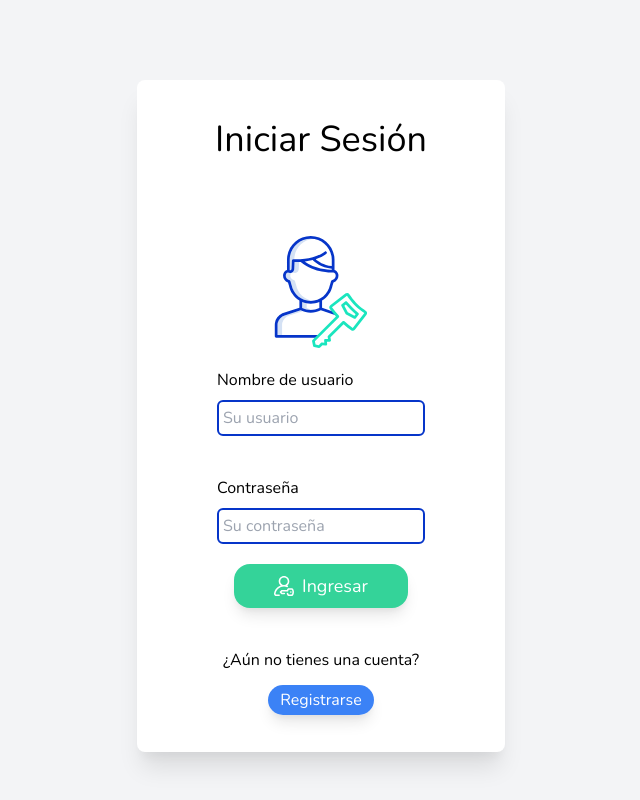
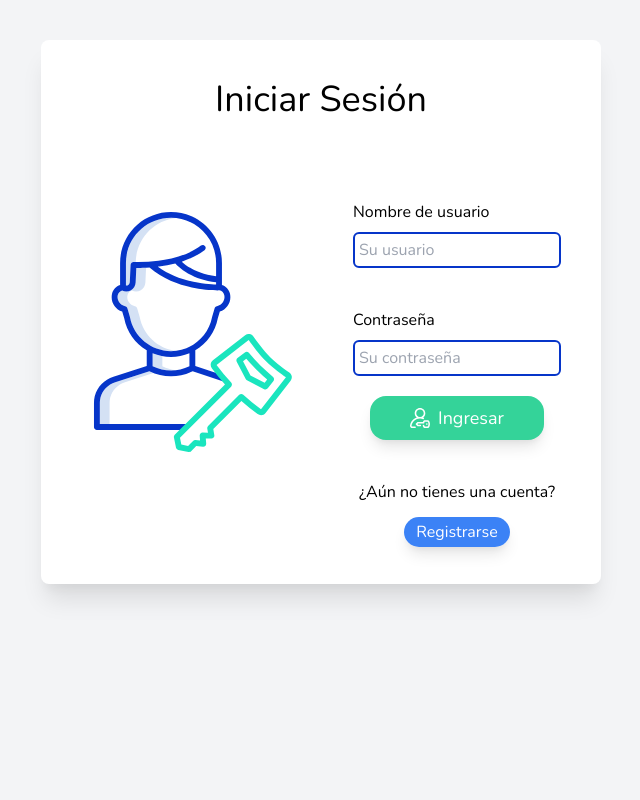
Before and after one commit to lucaspintos909/django-store, a Django app: page /usuarios/login in a window 1280 px wide. Shown: the whole page, without its empty margins (319-959 px from the left). Run offline with Django 3.2, Linux system fonts and the light colour scheme.

Commit message:
[UPDATE] Cambiando disposicion login

```diff
--- a/static/css/globals-styles.css
+++ b/static/css/globals-styles.css
@@ -16,6 +16,9 @@
 .max-w-7rem{
     max-width: 7rem;
 }
+.max-w-15rem{
+    max-width: 15rem;
+}
 .text-1-7rem{
     font-size: 1.7rem;
 }
--- a/templates/users/login.html
+++ b/templates/users/login.html
@@ -8,31 +8,33 @@
 </head>
 {% endcomment %}
 
-    <div class="mt-20 m-auto max-w-min bg-white rounded-lg shadow-xl">
+    <div class="mt-10 m-auto max-w-min bg-white rounded-lg shadow-xl">
         <h1 class="text-center text-4xl py-10">Iniciar Sesión</h1>
 
         <div class="flex justify-center items-center">
-            <div class="px-20 pb-10 pt-9 text-center">
+            <div class="pl-8 pb-24 pt-9 text-center">
                 <img
-                        class="max-w-7rem mb-5 m-auto"
+                        class="max-w-15rem mb-5 m-auto"
                         src="{% static 'icons/login.svg' %}"
-                        alt=""
+                        alt="Icono login"
                 />
 
+            </div>
+            <div class="p-10">
                 <form method="post">
                     {% csrf_token %}
 
                     <div>
                         <label class="block text-left mb-1" for="username">Nombre de usuario</label>
                         <input type="text" name="username" placeholder="Su usuario"
-                               class="p-1 mt-1 w-52 | border-2 border-blue-icons rounded-md | transition-shadow | focus:shadow-lg focus:outline-none focus:ring-4 focus:ring-blue-300 focus:ring-opacity-50"
+                            class="p-1 mt-1 w-52 | border-2 border-blue-icons rounded-md | transition-shadow | focus:shadow-lg focus:outline-none focus:ring-4 focus:ring-blue-300 focus:ring-opacity-50"
                         >
                     </div>
 
                     <div class="mt-10 mb-4">
                         <label class="block text-left mb-1" for="password">Contraseña<a href=""></a></label>
                         <input type="password" name="password" placeholder="Su contraseña"
-                               class="p-1 mt-1 w-52 | border-2 border-blue-icons rounded-md | transition-shadow duration-200| focus:shadow-lg focus:outline-none focus:ring-4 focus:ring-blue-300 focus:ring-opacity-50">
+                            class="p-1 mt-1 w-52 | border-2 border-blue-icons rounded-md | transition-shadow duration-200| focus:shadow-lg focus:outline-none focus:ring-4 focus:ring-blue-300 focus:ring-opacity-50">
                     </div>
 
                     {% if messages %} {% for message in messages %} {% if message.tags == 'error' %}
@@ -43,16 +45,16 @@
                     <div class="">
                         <button
                                 type="submit"
-                                class="flex justify-center items-center | px-10 py-2 mt-5 mx-auto | text-white font-nunito text-lg bg-green-400 | transition-all ease-in-out duration-200 hover:bg-green-500 | hover:shadow-xl focus:outline-none focus:ring-4 focus:ring-green-300 focus:ring-opacity-50 | rounded-2xl shadow-lg"
+                                class="flex justify-center items-center | px-10 py-2 mt-5 mx-auto   | text-white font-nunito text-lg bg-green-400 | transition-all ease-in-out duration-200 hover:bg-green-500 | hover:shadow-xl focus:outline-none focus:ring-4 focus:ring-green-300 focus:ring-opacity-50 | rounded-2xl shadow-lg"
                         >
-                           <img class=" w-5 mr-2" src="{% static 'icons/login_icon.svg' %}"> Ingresar
+                        <img class=" w-5 mr-2" src="{% static 'icons/login_icon.svg' %}"> Ingresar
                         </button>
                     </div>
                 </form>
-                <div class="mt-10">
+                <div class="mt-10 text-center">
                     <p class="mb-4">¿Aún no tienes una cuenta?</p>
                     <a href="{% url 'register' %}"
-                       class="px-3 py-1 | text-white font-nunito text-md bg-blue-500 | transition-all duration-200 ease-in-out duration-150 hover:bg-blue-600 | hover:shadow-xl focus:outline-none focus:ring-4 focus:ring-blue-300 focus:ring-opacity-50 | rounded-3xl shadow-lg">
+                    class="px-3 py-1 | text-white font-nunito text-md bg-blue-500 | transition-all duration-200 ease-in-out duration-150 hover:bg-blue-600 | hover:shadow-xl focus:outline-none focus:ring-4 focus:ring-blue-300 focus:ring-opacity-50 | rounded-3xl shadow-lg">
                         Registrarse
                     </a>
                 </div>
```
